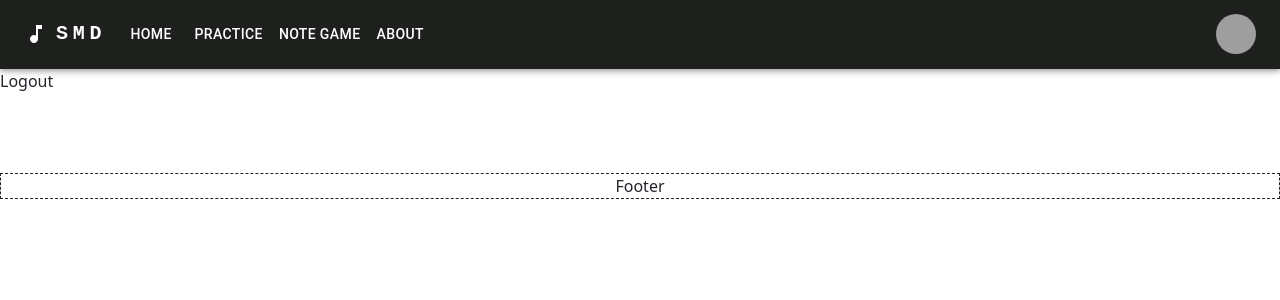
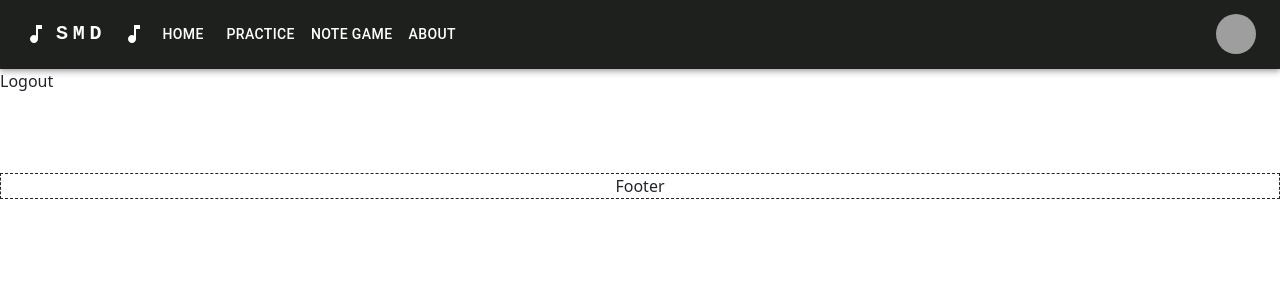
Before and after one commit to TheNoeTrevino/tremolo, a React (Vite) app in the folder frontend/: page /logout in a window 1280 px wide. Shown: the top 300 px of the page. Built offline with nearby package versions, Linux system fonts and the light colour scheme; grey boxes are pictures that could not be loaded.

Commit message:
change: move styles into new styles file. scss-like?

```diff
--- a/frontend/src/components/Navbar.tsx
+++ b/frontend/src/components/Navbar.tsx
@@ -13,6 +13,7 @@ import Tooltip from "@mui/material/Tooltip";
 import MenuItem from "@mui/material/MenuItem";
 import MusicNoteIcon from "@mui/icons-material/MusicNote";
 import { Link } from "react-router-dom";
+import { navbarStyles } from "../styles";
 
 const pages = [
   { name: "Home", path: "/" },
@@ -53,26 +54,18 @@ function NavBar() {
     <AppBar position="static">
       <Container maxWidth="xl">
         <Toolbar disableGutters>
-          <MusicNoteIcon sx={{ display: { xs: "none", md: "flex" }, mr: 1 }} />
+          <MusicNoteIcon sx={navbarStyles.musicNoteIcon} />
           <Typography
             variant="h6"
             noWrap
             component={Link}
             to="/"
-            sx={{
-              mr: 2,
-              display: { xs: "none", md: "flex" },
-              fontFamily: "monospace",
-              fontWeight: 700,
-              letterSpacing: ".3rem",
-              color: "inherit",
-              textDecoration: "none",
-            }}
+            sx={navbarStyles.smdTypography}
           >
             SMD
           </Typography>
 
-          <Box sx={{ flexGrow: 1, display: { xs: "flex", md: "none" } }}>
+          <Box sx={navbarStyles.menuIconButton}>
             <IconButton
               size="large"
               aria-label="account of current user"
@@ -97,7 +90,7 @@ function NavBar() {
               }}
               open={Boolean(anchorElNav)}
               onClose={handleCloseNavMenu}
-              sx={{ display: { xs: "block", md: "none" } }}
+              sx={navbarStyles.menu}
             >
               {pages.map((page) => (
                 <MenuItem key={page.name} onClick={handleCloseNavMenu}>
@@ -109,22 +102,13 @@ function NavBar() {
             </Menu>
           </Box>
 
-          <MusicNoteIcon sx={{ display: { xs: "flex", md: "none" }, mr: 1 }} />
+          <MusicNoteIcon sx={navbarStyles.musicNoteIcon} />
           <Typography
             variant="h5"
             noWrap
             component="a"
             href="#app-bar-with-responsive-menu"
-            sx={{
-              mr: 2,
-              display: { xs: "flex", md: "none" },
-              flexGrow: 1,
-              fontFamily: "monospace",
-              fontWeight: 700,
-              letterSpacing: ".3rem",
-              color: "inherit",
-              textDecoration: "none",
-            }}
+            sx={navbarStyles.logoTypography}
           >
             LOGO
           </Typography>
@@ -135,7 +119,7 @@ function NavBar() {
                 component={Link}
                 onClick={handleCloseNavMenu}
                 to={page.path}
-                sx={{ my: 2, color: "white", display: "block" }}
+                sx={navbarStyles.button}
               >
                 {page.name}
               </Button>
--- /dev/null
+++ b/frontend/src/styles.tsx
@@ -0,0 +1,38 @@
+const navbarStyles = {
+  musicNoteIcon: {
+    display: { xs: "none", md: "flex" },
+    mr: 1,
+  },
+  smdTypography: {
+    mr: 2,
+    display: { xs: "none", md: "flex" },
+    fontFamily: "monospace",
+    fontWeight: 700,
+    letterSpacing: ".3rem",
+    color: "inherit",
+    textDecoration: "none",
+  },
+  menuIconButton: {
+    flexGrow: 1,
+    display: { xs: "flex", md: "none" },
+  },
+  menu: {
+    display: { xs: "block", md: "none" },
+  },
+  logoTypography: {
+    mr: 2,
+    display: { xs: "flex", md: "none" },
+    flexGrow: 1,
+    fontFamily: "monospace",
+    fontWeight: 700,
+    letterSpacing: ".3rem",
+    color: "inherit",
+    textDecoration: "none",
+  },
+  button: {
+    my: 2,
+    color: "white",
+    display: "block",
+  },
+};
+export { navbarStyles };
```
